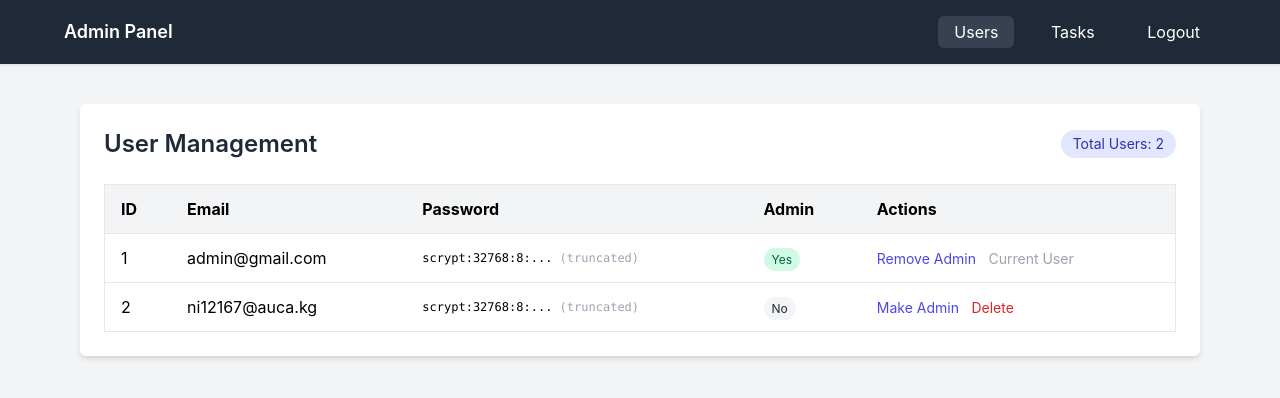
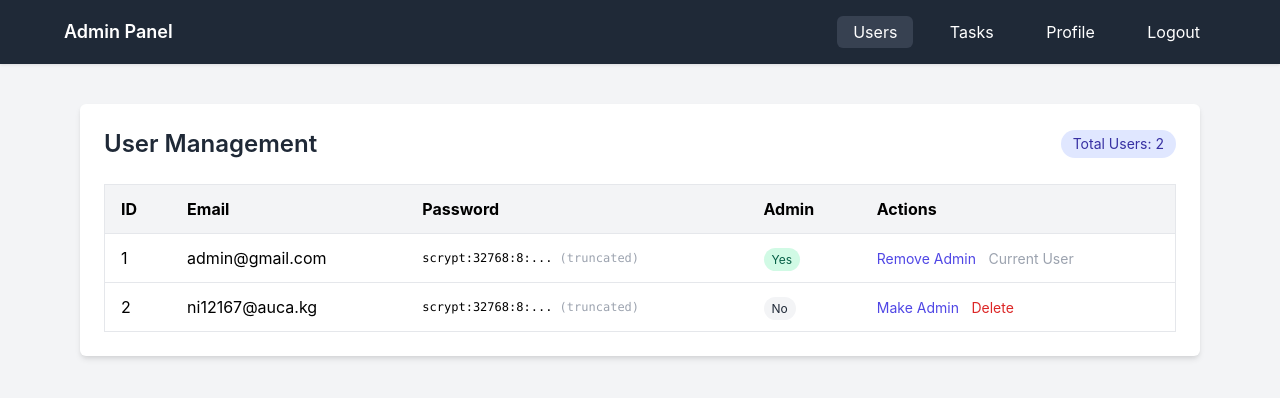
Before and after one commit to nishonow/task-manager, a Flask app: page /admin in a window 1280 px wide. Shown: the top 398 px of the page. Run offline with Flask 3, Linux system fonts and the light colour scheme; a user stored in the database is signed in.

Commit message:
Add profile button to admin panel navigation

```diff
--- a/templates/admin.html
+++ b/templates/admin.html
@@ -11,6 +11,7 @@
         <div class="space-x-4">
             <button id="usersTabBtn" class="tab-btn bg-gray-700 px-4 py-1 rounded-md">Users</button>
             <button id="tasksTabBtn" class="tab-btn hover:bg-gray-700 px-4 py-1 rounded-md">Tasks</button>
+            <button onclick="window.location.href='/profile'" class="hover:bg-gray-700 px-4 py-1 rounded-md transition">Profile</button>
             <button onclick="logout()" class="hover:bg-gray-700 px-4 py-1 rounded-md transition">Logout</button>
         </div>
     </div>
```
Also changed, not shown: tasks.db.
